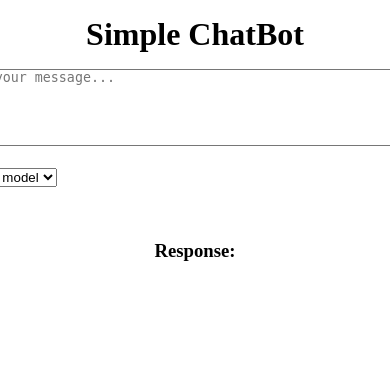
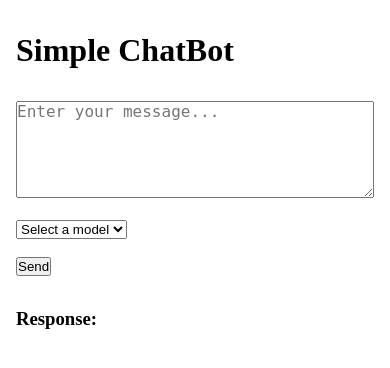
Before and after one commit to wirrexx/IntelliVerse_task, a Flask app: template templates/index.html in a window 390 px wide; the page is wider, and only the part inside the window is pictured. Shown: the top 368 px of that part. Run offline with Flask 3, Linux system fonts and the light colour scheme; the template is opened without the code that fills it, so the values that code supplies are empty.

Commit message:
Updated css for Mobile using bootstrap

```diff
--- a/static/style.css
+++ b/static/style.css
@@ -17,6 +17,10 @@ h1, h3, p {
     ". chat ."
     ". response-header ."
     ". response .";
+
+    width: 100%;
+    padding: 1rem;
+    gap: 1rem;
 }
 
 .header {
@@ -47,3 +51,36 @@ p {
     text-align: center;
 
 }
+
+
+
+
+/* Mobile Functionality */
+@media (max-width: 600px) {
+    .grid-container {
+        grid-template-columns: 1fr;
+        grid-template-areas:
+            "header"
+            "chat"
+            "response-header"
+            "response";
+    }
+
+    .chat-container, .header, .response-header, .response {
+        justify-self: stretch;
+        width: 100%;
+    }
+
+    textarea {
+        width: 100%;
+        font-size: 1rem;
+    }
+
+    select.form-select {
+        width: 100%;
+    }
+
+    button.btn {
+        width: 100%;
+    }
+}
```
